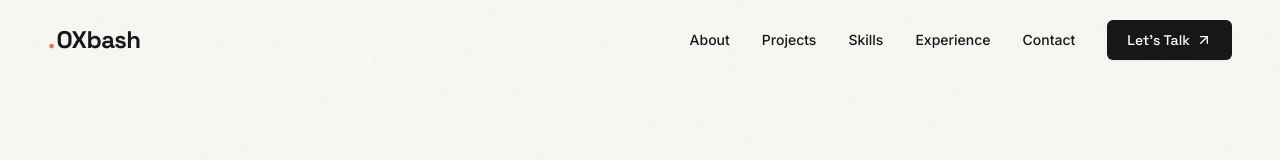
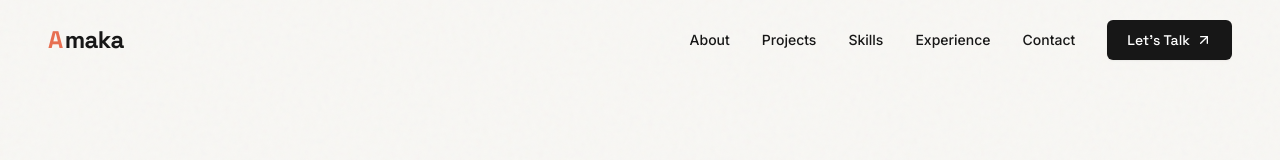
Before and after one commit to ChyyamakaU/portfoliowebsite, a React (Vite) app: page / in a window 1280 px wide. Shown: the top 160 px of the page. Built offline with nearby package versions, Linux system fonts and the light colour scheme.

Commit message:
fix: fix header

```diff
--- a/src/components/Navbar.jsx
+++ b/src/components/Navbar.jsx
@@ -1,4 +1,4 @@
-import React, { useState, useEffect } from 'react';
+import  { useState, useEffect } from 'react';
 import { motion, AnimatePresence } from 'framer-motion';
 import { Menu, X, ArrowUpRight } from 'lucide-react';
 
@@ -36,7 +36,7 @@ export default function Navbar() {
     <header
       className={`fixed top-0 left-0 right-0 z-40 transition-all duration-300 ${
         scrolled
-          ? 'bg-[#F8F7F4]/85 backdrop-blur-md border-b border-[#E5E3DD] py-3 shadow-xs'
+          ? 'bg-canvas backdrop-blur-md border-b border-line py-3 shadow-xs'
           : 'bg-transparent py-5'
       }`}
     >
@@ -44,30 +44,30 @@ export default function Navbar() {
         {/* Wordmark Logo */}
         <a
           href="#"
-          className="group flex items-center text-xl sm:text-2xl font-bold tracking-tight font-heading text-[#171717]"
+          className="group flex items-center text-xl sm:text-2xl font-bold tracking-tight font-heading text-[rgb(23,23,23)]"
           data-cursor="Home"
         >
-          <span className="text-[#E76F51] transition-transform duration-300 group-hover:scale-125 inline-block mr-[2px]">
-            .
+          <span className="text-[rgb(231,111,81)] transition-transform duration-300 group-hover:scale-125 inline-block mr-0.5">
+            A
           </span>
-          OXbash
+        maka
         </a>
 
-        {/* Desktop Nav Links */}
+
         <nav className="hidden md:flex items-center gap-8">
           {navLinks.map((link, idx) => (
             <a
               key={link.name}
               href={link.href}
-              className="relative text-sm font-medium text-[#171717] hover:text-[#171717] transition-colors py-1 font-body"
+              className="relative text-sm font-medium text-[rgb(23,23,23)] hover:text-[rgb(23,23,23)] transition-colors py-1 font-body"
               onMouseEnter={() => setHoveredIndex(idx)}
               onMouseLeave={() => setHoveredIndex(null)}
               data-cursor="Go"
             >
               {link.name}
-              {/* Animated underline drawing left to right */}
+
               <motion.span
-                className="absolute bottom-0 left-0 h-[2px] w-full bg-[#E76F51] origin-left"
+                className="absolute bottom-0 left-0 h-0.5 w-full bg-[rgb(231,111,81)] origin-left"
                 initial={{ scaleX: 0 }}
                 animate={{ scaleX: hoveredIndex === idx ? 1 : 0 }}
                 transition={{ duration: 0.25, ease: [0.25, 1, 0.5, 1] }}
@@ -75,7 +75,7 @@ export default function Navbar() {
             </a>
           ))}
 
-          {/* CTA Button */}
+
           <a
             href="#contact"
             className="group relative inline-flex items-center gap-1.5 px-5 py-2.5 rounded-md text-sm font-medium bg-[#171717] text-white hover:bg-[#E76F51] transition-colors duration-300 font-heading shadow-xs overflow-hidden"
@@ -86,10 +86,10 @@ export default function Navbar() {
           </a>
         </nav>
 
-        {/* Mobile Hamburger Button */}
+
         <button
           onClick={() => setMobileMenuOpen(!mobileMenuOpen)}
-          className="md:hidden p-2 rounded-md text-[#171717] hover:bg-[#E5E3DD]/40 focus:outline-none transition-colors"
+          className="md:hidden p-2 rounded-md text-[rgb(23,23,23)] hover:bg-line/40 focus:outline-none transition-colors"
           aria-label="Toggle Menu"
           data-cursor="Menu"
         >
@@ -97,7 +97,7 @@ export default function Navbar() {
         </button>
       </div>
 
-      {/* Mobile Slide-In Fullscreen Overlay Menu */}
+
       <AnimatePresence>
         {mobileMenuOpen && (
           <motion.div
@@ -105,7 +105,7 @@ export default function Navbar() {
             animate={{ opacity: 1, y: 0 }}
             exit={{ opacity: 0, y: -20 }}
             transition={{ duration: 0.3, ease: 'easeOut' }}
-            className="fixed inset-0 top-[60px] bg-[#F8F7F4] z-30 flex flex-col px-8 py-10 md:hidden border-t border-[#E5E3DD]"
+            className="fixed inset-0 top-15 bg-[rgb(248,247,244)] z-30 flex flex-col px-8 py-10 md:hidden border-t border-[#E5E3DD]"
           >
             <motion.div
               initial="closed"
@@ -130,10 +130,10 @@ export default function Navbar() {
                     open: { opacity: 1, x: 0 },
                     closed: { opacity: 0, x: -20 },
                   }}
-                  className="text-3xl font-bold font-heading text-[#171717] hover:text-[#E76F51] transition-colors flex items-center justify-between border-b border-[#E5E3DD]/60 pb-3"
+                  className="text-3xl font-bold font-heading text-[hsl(0,0%,9%)] hover:text-[rgb(231,111,81)] transition-colors flex items-center justify-between border-b border-[#E5E3DD]/60 pb-3"
                 >
                   <span>{link.name}</span>
-                  <ArrowUpRight className="w-6 h-6 text-[#E76F51]" />
+                  <ArrowUpRight className="w-6 h-6 text-[rgb(231,111,81)]" />
                 </motion.a>
               ))}
 
@@ -147,7 +147,7 @@ export default function Navbar() {
                 <a
                   href="#contact"
                   onClick={() => setMobileMenuOpen(false)}
-                  className="w-full py-4 text-center rounded-md bg-[#E76F51] text-white font-bold font-heading text-lg shadow-md block"
+                  className="w-full py-4 text-center rounded-md bg-[rgb(231,111,81)] text-white font-bold font-heading text-lg shadow-md block"
                 >
                   Let's Talk
                 </a>
```
